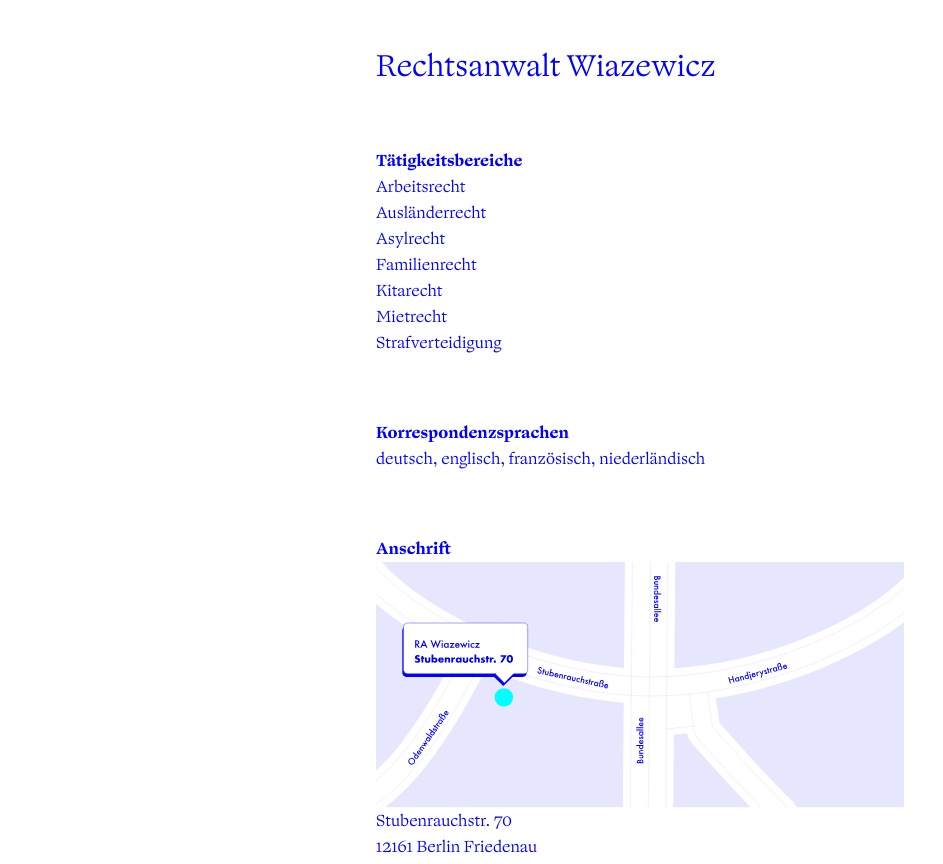
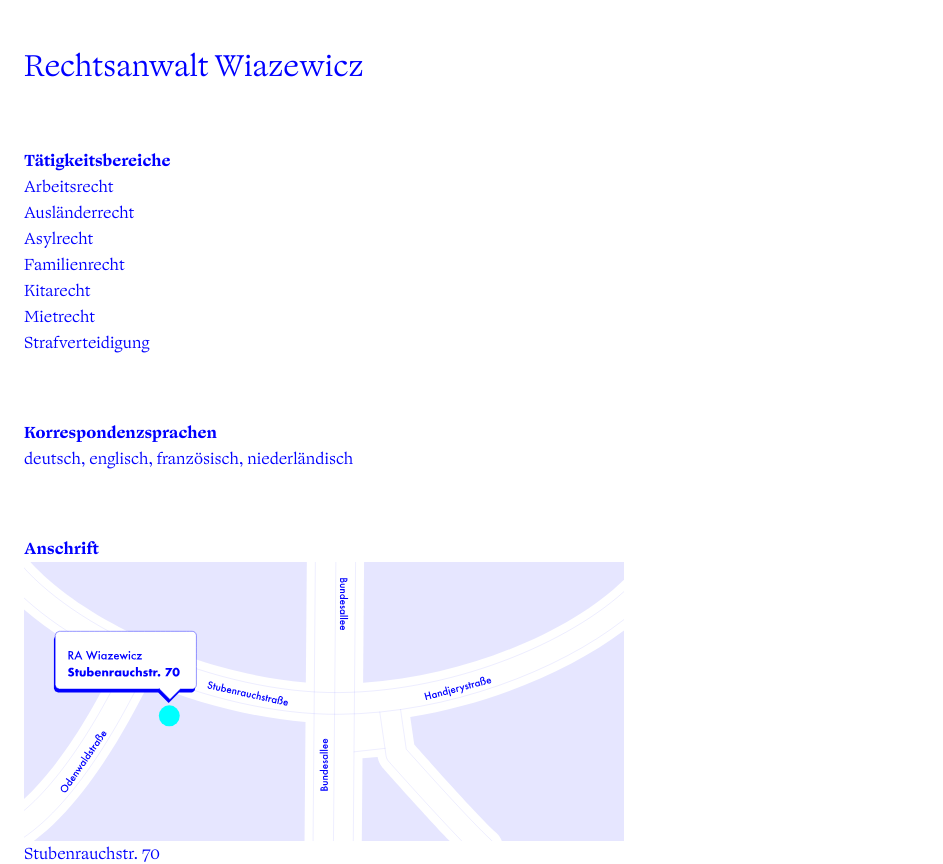
Before and after one commit to dreadbeard11/ra-wiazewicz, a Next.js app: page / in a window 1280 px wide. Shown: the top 864 px of the page, without its empty margins (0-943 px from the left). Built offline with nearby package versions, Linux system fonts and the light colour scheme.

Commit message:
Update layout.tsx

```diff
--- a/src/app/layout.tsx
+++ b/src/app/layout.tsx
@@ -60,7 +60,7 @@ export default function RootLayout({
         <link rel="alternate" type="application/rss+xml" href="/feed.xml" />
       </head>
       <body>
-        <div className="mx-auto max-w-xl px-6">
+        <div className="px-6">
 
 
           <div className="min-h-screen">{children}</div>
```
